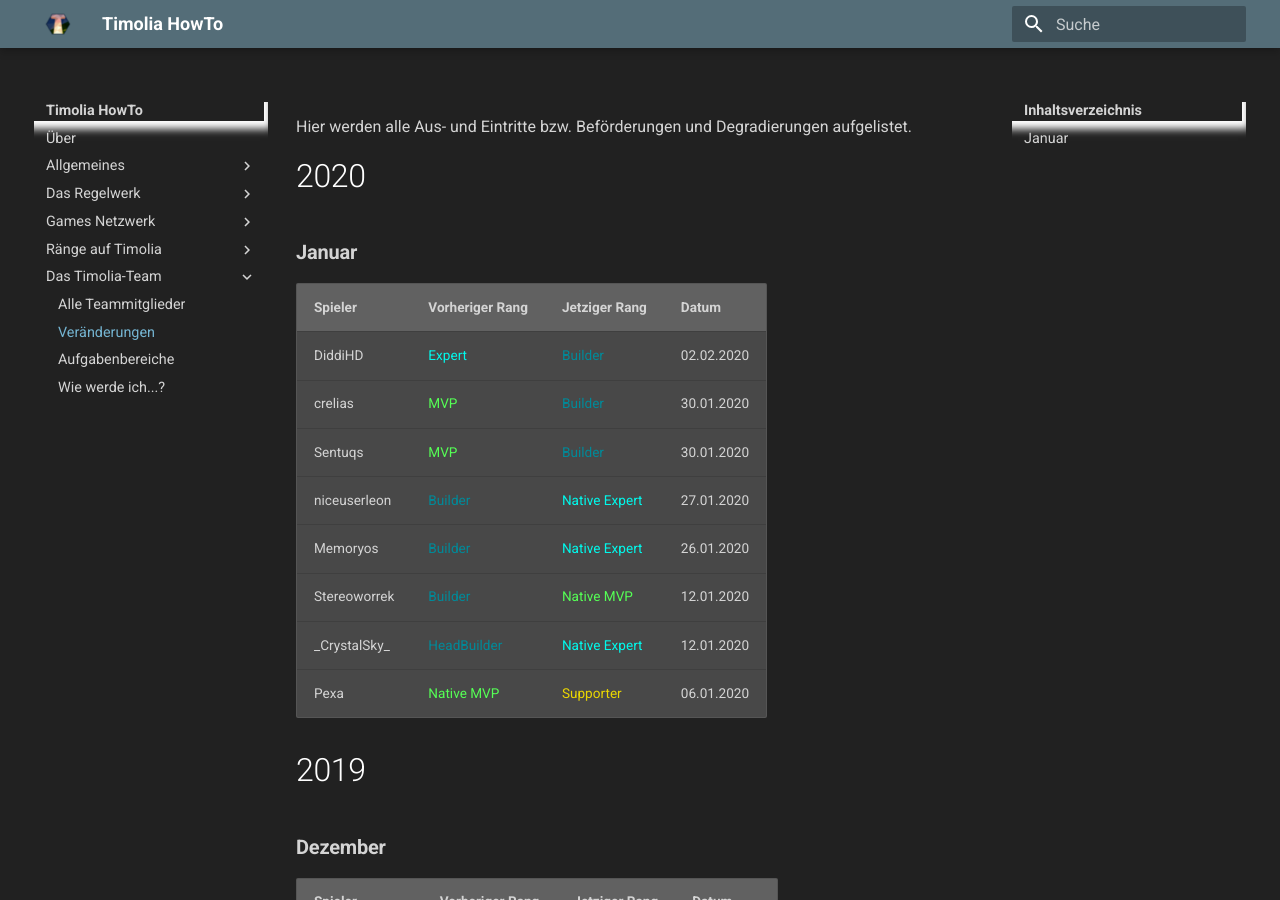
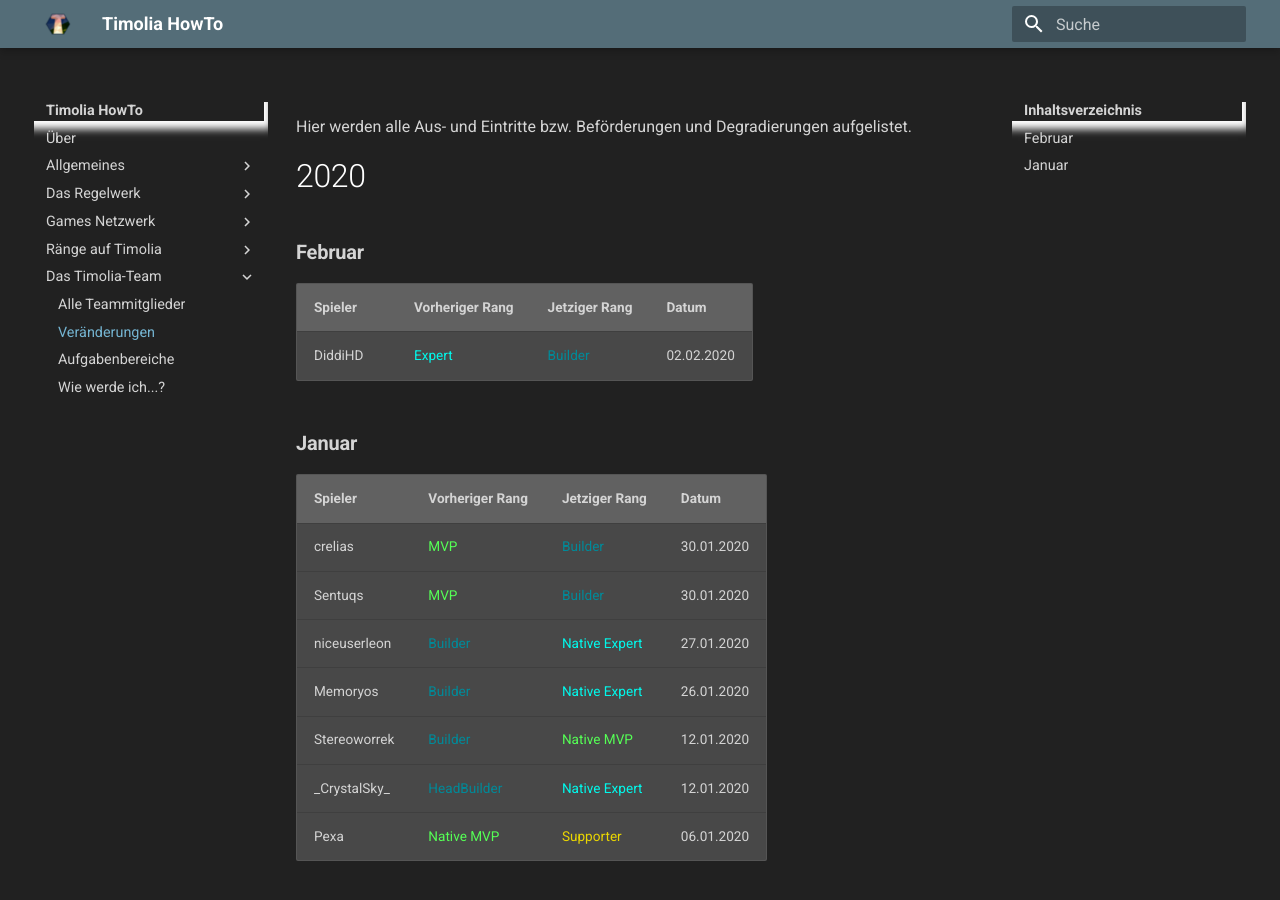
Before and after one commit to TimoliaDE/HowTo, an MkDocs documentation site: the page built from docs/team/changes.md, in a window 1280 px wide and 900 px high. Built offline with MkDocs 1.6.1 and Material for MkDocs 9.7.7, drawn with Linux system fonts in a browser that asks for light colours; old or Windows-style settings are respelled for this version of MkDocs.

Commit message:
fix 02 in Feb

```diff
--- a/docs/team/changes.md
+++ b/docs/team/changes.md
@@ -2,10 +2,14 @@ Hier werden alle Aus- und Eintritte bzw. Beförderungen und Degradierungen aufge
 
 # 2020
 
+###  <strong>Februar</strong>
+| Spieler | Vorheriger Rang | Jetziger Rang | Datum |
+| ------ | ------ | ------ | ------ |
+| DiddiHD | <span class='expert'>Expert</span> | <span class='builder'>Builder</span> | 02.02.2020 |
+
 ###  <strong>Januar</strong>
 | Spieler | Vorheriger Rang | Jetziger Rang | Datum |
 | ------ | ------ | ------ | ------ |
-| DiddiHD | <span class='expert'>Expert</span> | <span class='builder'>Builder</span> | 02.02.2020 |
 | crelias | <span class='mvp'>MVP</span> | <span class='builder'>Builder</span> | 30.01.2020 |
 | Sentuqs | <span class='mvp'>MVP</span> | <span class='builder'>Builder</span> | 30.01.2020 |
 | niceuserleon | <span class='builder'>Builder</span> | <span class='expert'>Native Expert</span> | 27.01.2020 |
@@ -51,7 +55,6 @@ Hier werden alle Aus- und Eintritte bzw. Beförderungen und Degradierungen aufge
 | Kroseida | <span class='developer'>Developer</span> | <span class='user'>Spieler</span> | 06.11.2019 |
 | Flubio | <span class='developer'>Developer</span> | <span class='user'>Spieler</span> | 05.11.2019 |
 | Hiics | <span class='supporter'>Supporter</span> | <span class='mvp'>Native MVP</span> | 05.11.2019 |
-
 
 ###  <strong>Oktober</strong>
 | Spieler | Vorheriger Rang | Jetziger Rang | Datum |
```
